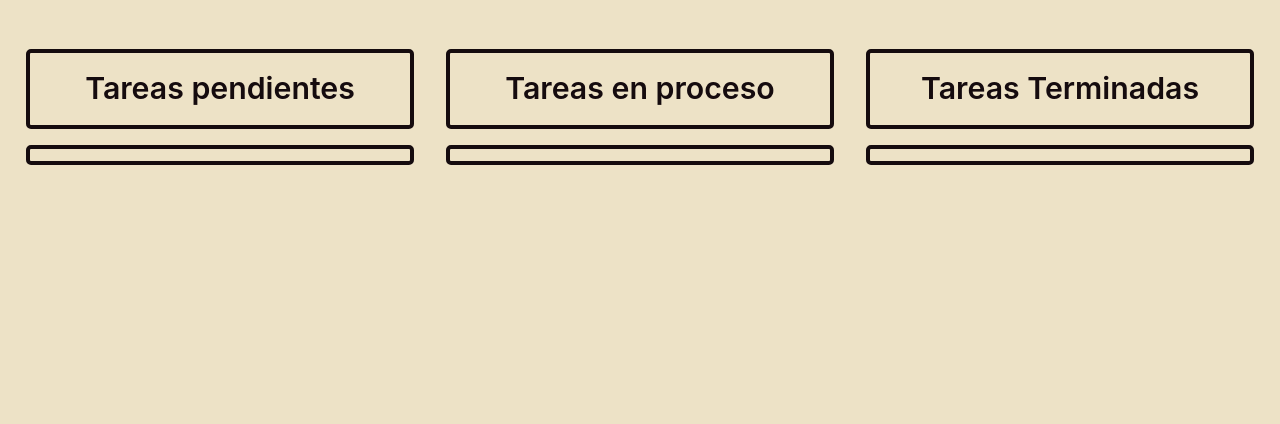
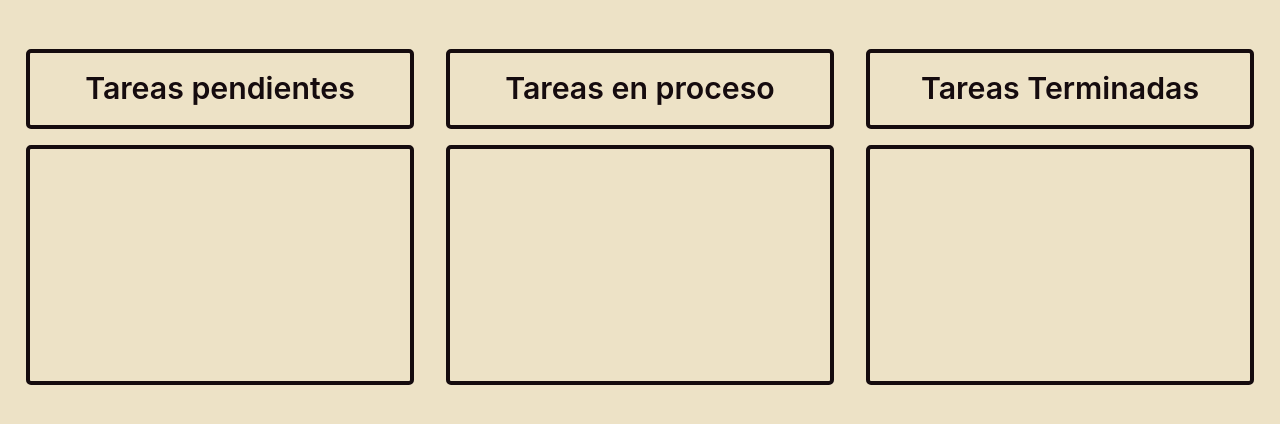
Before and after one commit to CiroMirkin/Kan-Ban, a website built with Vite: page index.html in a window 1280 px wide. Shown: the part 108-532 px from the top of the page. Built offline with nearby package versions, Linux system fonts and the light colour scheme.

Commit message:
change: column css styles

```diff
--- a/src/style.css
+++ b/src/style.css
@@ -92,8 +92,15 @@ body {
       color: var(--font-color);
 }
 .column__taskList {
+      min-height: 30vh;
       margin: 1rem;
-      padding: .4rem;
+      padding: 1rem .4rem .4rem;
+
+      display: flex;
+      flex-direction: column;
+      align-items: center;
+      gap: 20px;
+
       list-style: none;
       border: var(--border-2);
       border-radius: 5px;
```
